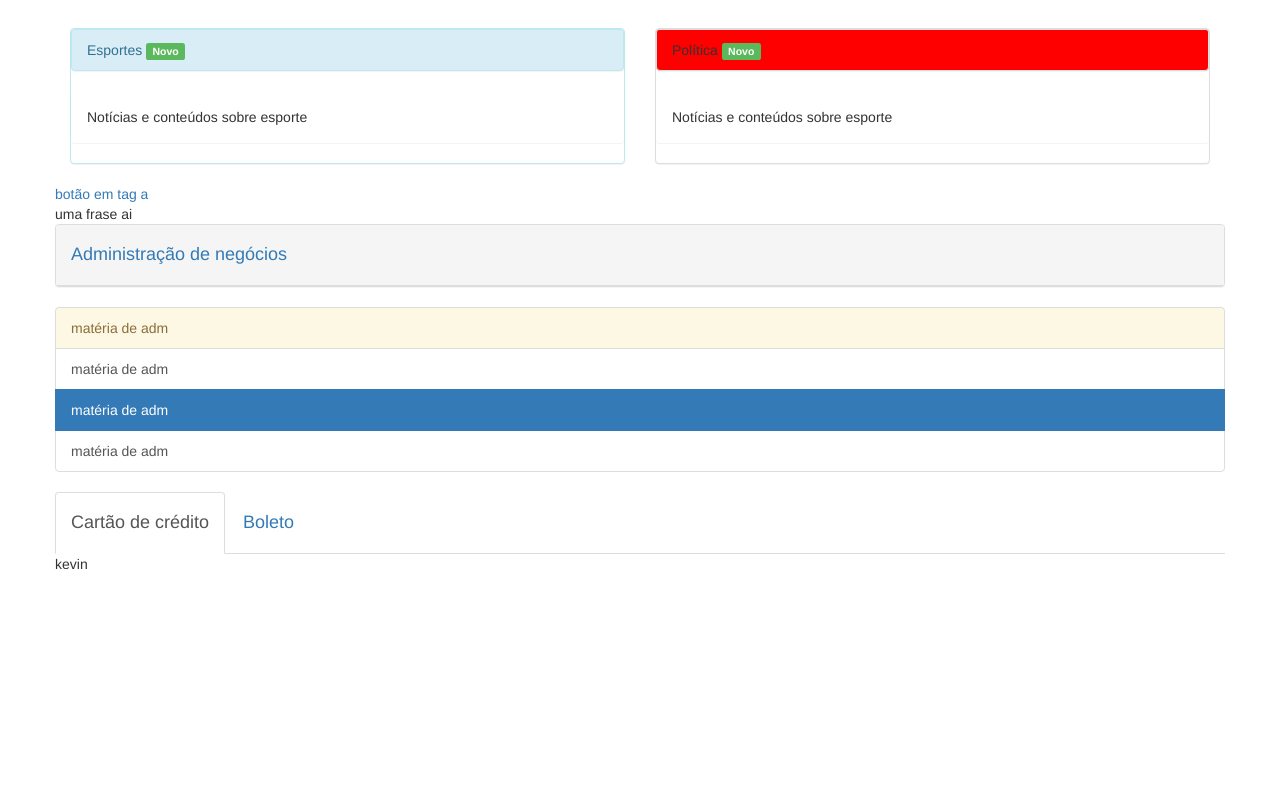
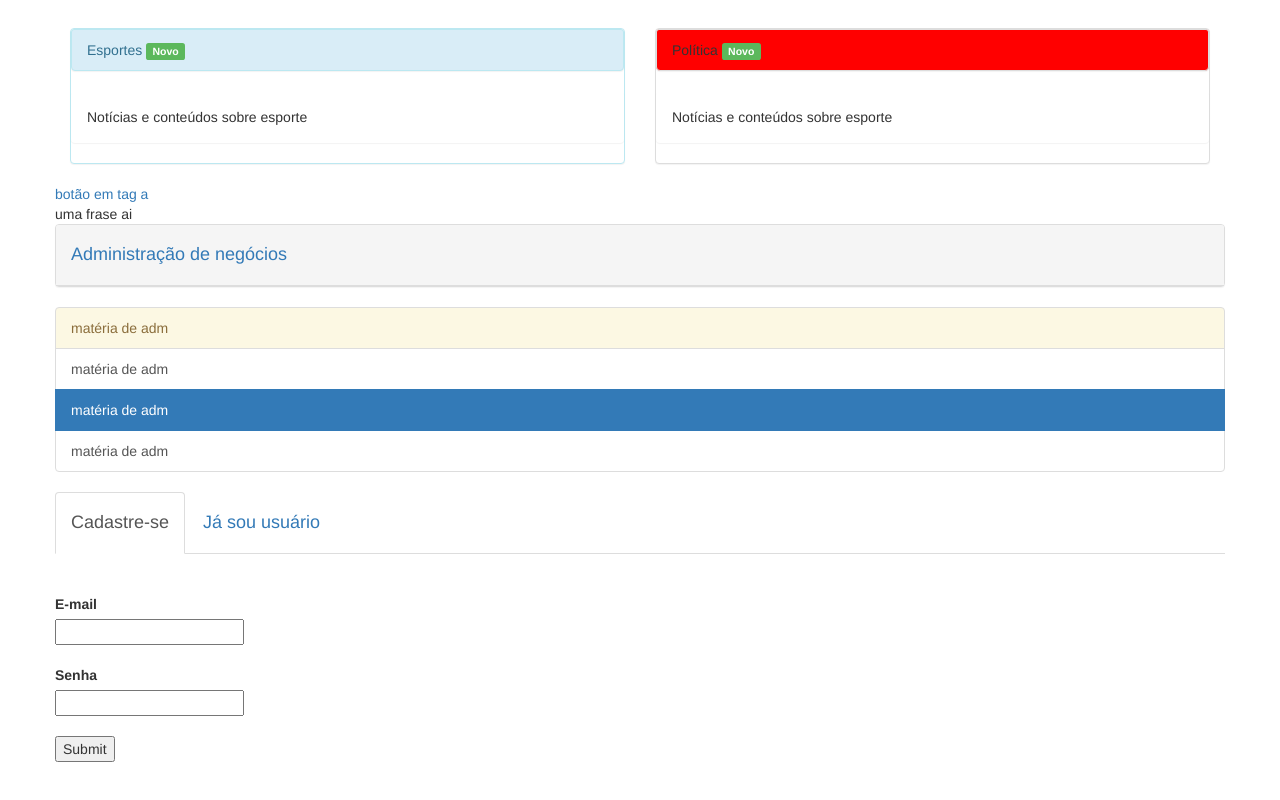
Before and after one commit to kaiserkevin/Bootstrap, a plain HTML site: page index.html in a window 1280 px wide. Shown: the part 3349-4149 px from the top of the page. Before the commit the page ends 4123 px from the top, so only its background shows below. Drawn offline with Linux system fonts and the light colour scheme.

Commit message:
nessa aula do profs eu apreendi form

```diff
--- a/index.html
+++ b/index.html
@@ -204,13 +204,35 @@
 
 
 			<ul class="nav nav-tabs">
-				<li class="active"><a href="#credito"  data-toggle="tab"><h4>Cartão de crédito</h4></a></li>
-				<li><a href="#boleto" data-toggle="tab"><h4>Boleto</h4></a></li>
+				<li class="active"><a href="#credito"  data-toggle="tab"><h4>Cadastre-se</h4></a></li>
+				<li><a href="#boleto" data-toggle="tab"><h4>Já sou usuário</h4></a></li>
 			</ul>
 			<div class="tab-content">
-				<div id="credito" class="tab-pane active in fade">kevin</div>
-				<div id="boleto" class="tab-pane fade">kaiser</div>
+				<div id="credito" class="tab-pane active in fade">
+					<br/><br/>
+					<form method="post">
+						<label>E-mail</label><br/>
+						<input type="email" name="email"><br/><br/>
+						<label>Senha</label><br/>
+						<input type="password" name="senha"><br/><br/>
+						<input type="submit" name="enviar">
+					</form>
+				</div>
+				<div id="boleto" class="tab-pane fade">
+					<br/><br/>
+					<form method="post">
+						<div class="form-group">
+							<label>E-mail</label><br/>
+							<input class="form-control" type="email" name="email">
+						</div>
+						<div class="form-group">
+							<label>Senha</label><br/>
+							<input class="form-control" type="password" name="senha"><br/>
+						<input class="btn btn-success" type="submit" name="enviar">
+						</div>
+					</form></div>
 			</div>
+
 		<br/>
 		<br/>
 		<br/>
```
